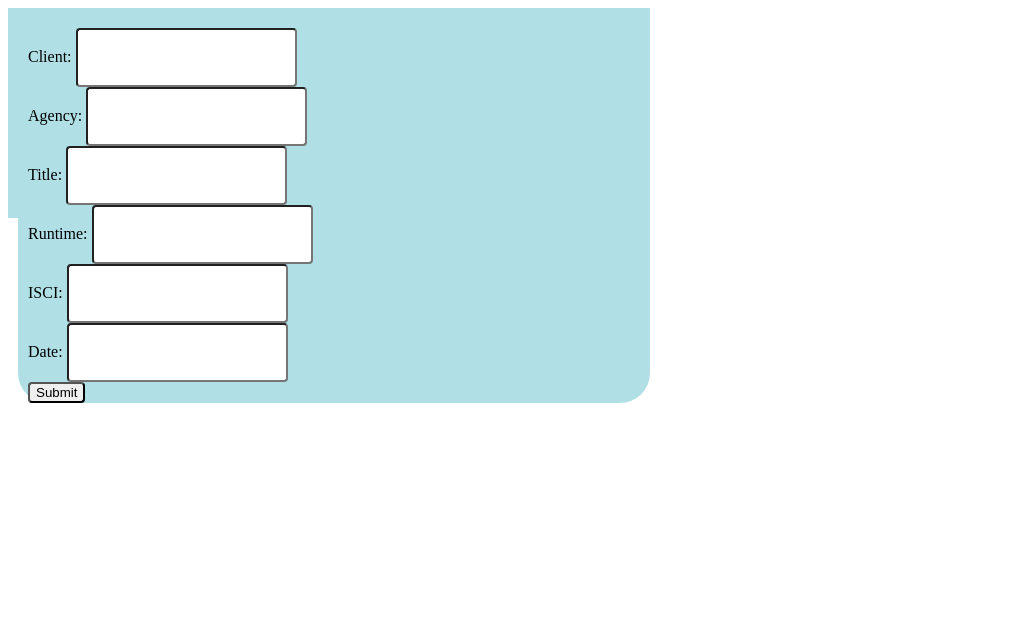
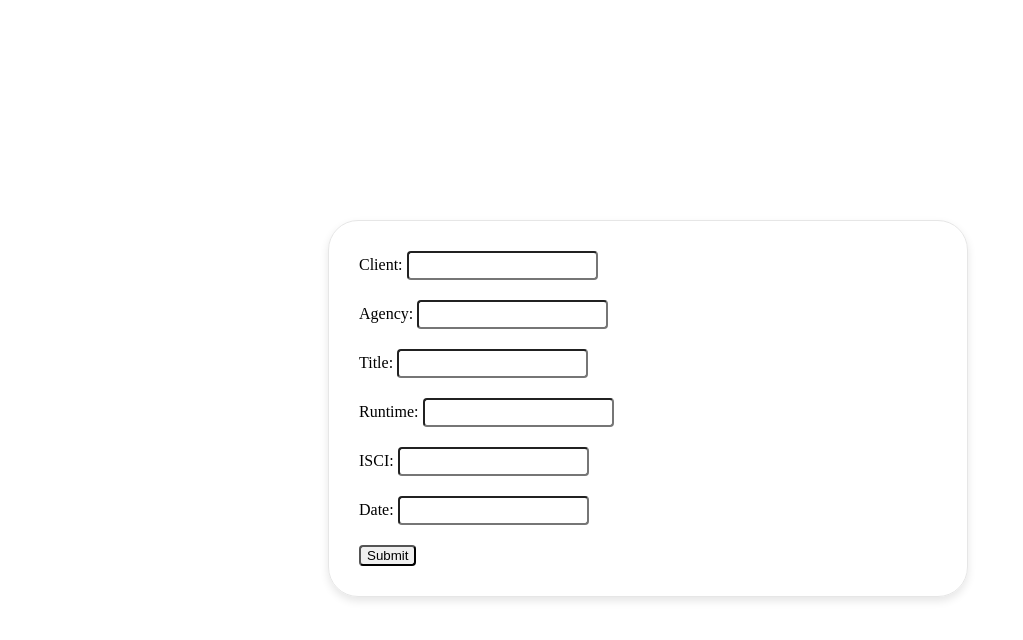
Before and after one commit to myYearOfCode/SlateOMatic, a website: page form.html in a window 1280 px wide. Shown: the whole page, without its empty margins (0-1023 px from the left). Drawn offline with Linux system fonts and the light colour scheme; files that its build step writes are made by us from their sources.

Commit message:
linked css to html and serve it with express.

```diff
--- a/form.html
+++ b/form.html
@@ -2,42 +2,54 @@
 <html lang="en">
 <head>
   <meta charset="UTF-8">
-  <meta name="viewport" content="width=device-width, initial-scale=1.0">
-  <meta http-equiv="X-UA-Compatible" content="ie=edge">
-  <link rel="stylesheet" href="./style/style.css" type="text/css" />
+  <!-- <meta name="viewport" content="width=device-width, initial-scale=1.0">
+  <meta http-equiv="X-UA-Compatible" content="ie=edge"> -->
+  <link rel="stylesheet" href="style.css">
   <!-- <link rel="stylesheet" href="./givingup.css" type="text/css" /> -->
   <!-- <link rel="stylesheet" href="https://maxcdn.bootstrapcdn.com/bootstrap/4.0.0-alpha.2/css/bootstrap.min.css"> -->
   <title>Slate-O-Matic</title>
 </head>
 <body>
-  <div class="form_body">
+  <div class="container">
+    <div class="box1 box"></div>
+    <div class="box2 box">
     <form action="/draw" class="form_body" style="border-radius:30px;">
-      <label for="client">Client:
-        <input class="formElement" type="text" id="client" name="client"  style="border-radius:4px;">
+      <div class="formDiv" id="0">
+        <label for="client">Client:
+        <input class="formElement" type="text" id="client" name="client" >
       </label>
       <br>
+    </div><div class="formDiv" id="1">
       <label for="agency">Agency:
         <input class="formElement" type="text" id="agency" name="agency"  style="border-radius:4px;">
       </label>
       <br>
+    </div><div class="formDiv" id="2">
       <label for="title">Title:
         <input class="formElement" type="text" id="title" name="title"  style="border-radius:4px;">
       </label>
       <br>
+    </div><div class="formDiv" id="3">
       <label for="runtime">Runtime:
         <input class="formElement" type="text" id="runtime" name="runtime"  style="border-radius:4px;">
       </label>
       <br>
+    </div><div class="formDiv" id="4">
       <label for="isci">ISCI:
         <input class="formElement" type="text" id="isci" name="isci"  style="border-radius:4px;">
       </label>
       <br>
+    </div><div class="formDiv" id="5">
       <label for="date">Date:
         <input class="formElement" type="text" id="date" name="date"  style="border-radius:4px;">
       </label>
       <br>
+    </div><div class="formDiv" id="6">
       <input type="submit" name="submit" action="/draw" method="get" class="btn-primary"  style="border-radius:4px;">
+    </div>
     </form>
+    </div>
+    <div class="box3 box"></div>
   </div>
 </body>
 </html>
--- a/index.js
+++ b/index.js
@@ -15,8 +15,11 @@ const app = express();
 
 
 // serve the static files from the React app
-app.use(express.static(path.join(__dirname, 'client/build')));
+app.use(express.static(path.join(__dirname, 'client/public')));
 app.use(express.static(path.join(__dirname, 'slates')));
+app.use(express.static(path.join(__dirname, 'style')));
+
+console.log(path.join(__dirname, 'style'));
 
 // an api endpoint that returns a short list of items
 app.get('/api/getList', (req,res) => {
--- a/style/style.css
+++ b/style/style.css
@@ -1,17 +1,32 @@
-.formElement{
-  float: auto;
-  margin: 0 auto;
-  padding: 20px;
+.container {
+  display: flex;
+  height:100vh;
+  align-content: center;
+  flex-wrap:wrap;
 }
 
-.form_body{
-  padding-left: 10px;
-  padding-top: 10px;
-  background-color: powderblue;
+.box {
+  width:25vw;
+
+}
+.box2 {
+  width:50vw;
 }
 
-div {
-  height: 200px;
-  width: 50%;
-  background-color: powderblue;
+.form_body {
+  /* width:60vw; */
+  padding:20px;
+  border:1px solid #e6e6e6;
+  border-radius: 10px;
+  box-shadow: 0 4px 8px 0 rgba(0, 0, 0, 0.1)
 }
+
+.formElement {
+  border-radius:4px;
+  padding:5px;
+  /* border:5px; */
+}
+
+.formDiv {
+  padding:10px;
+}
```
